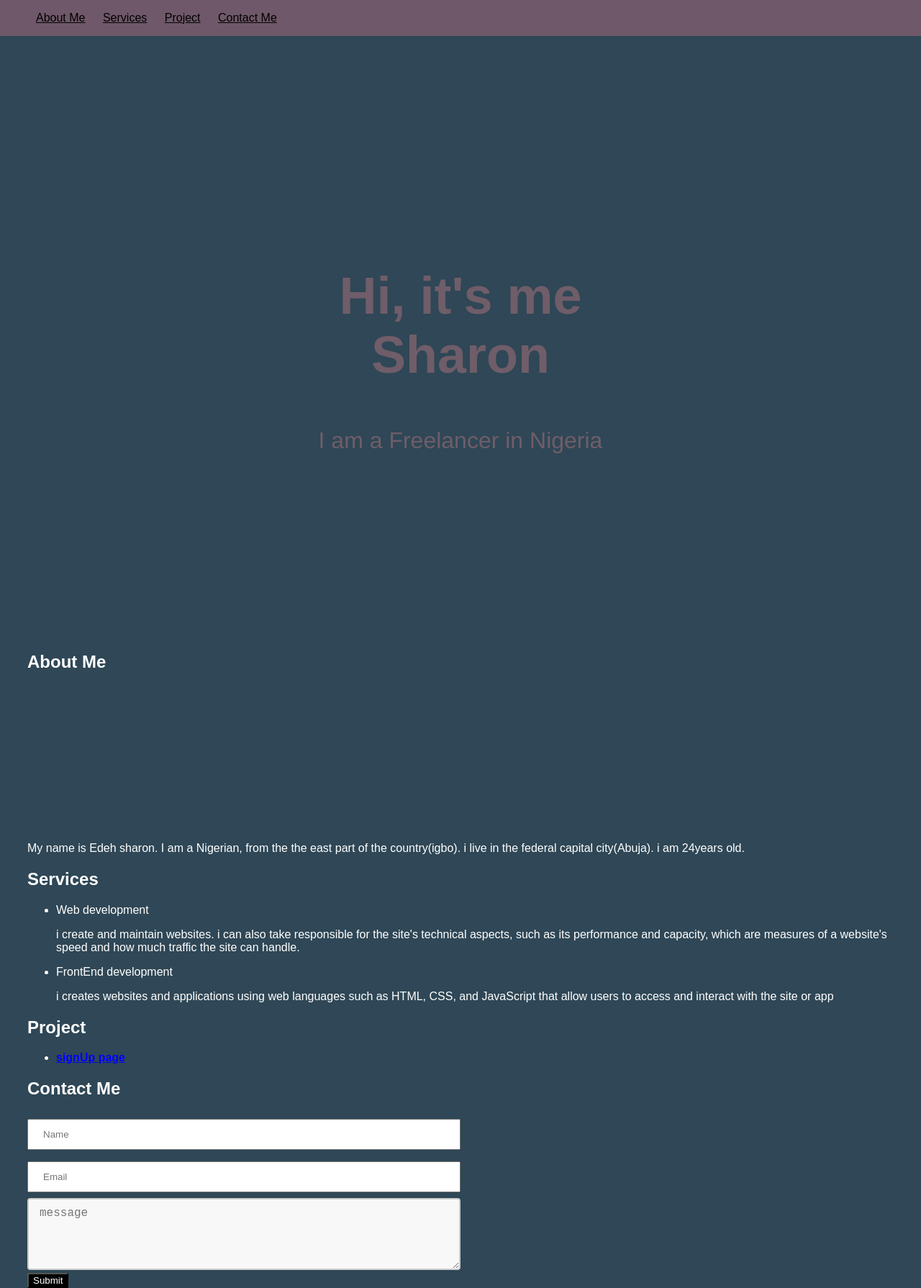
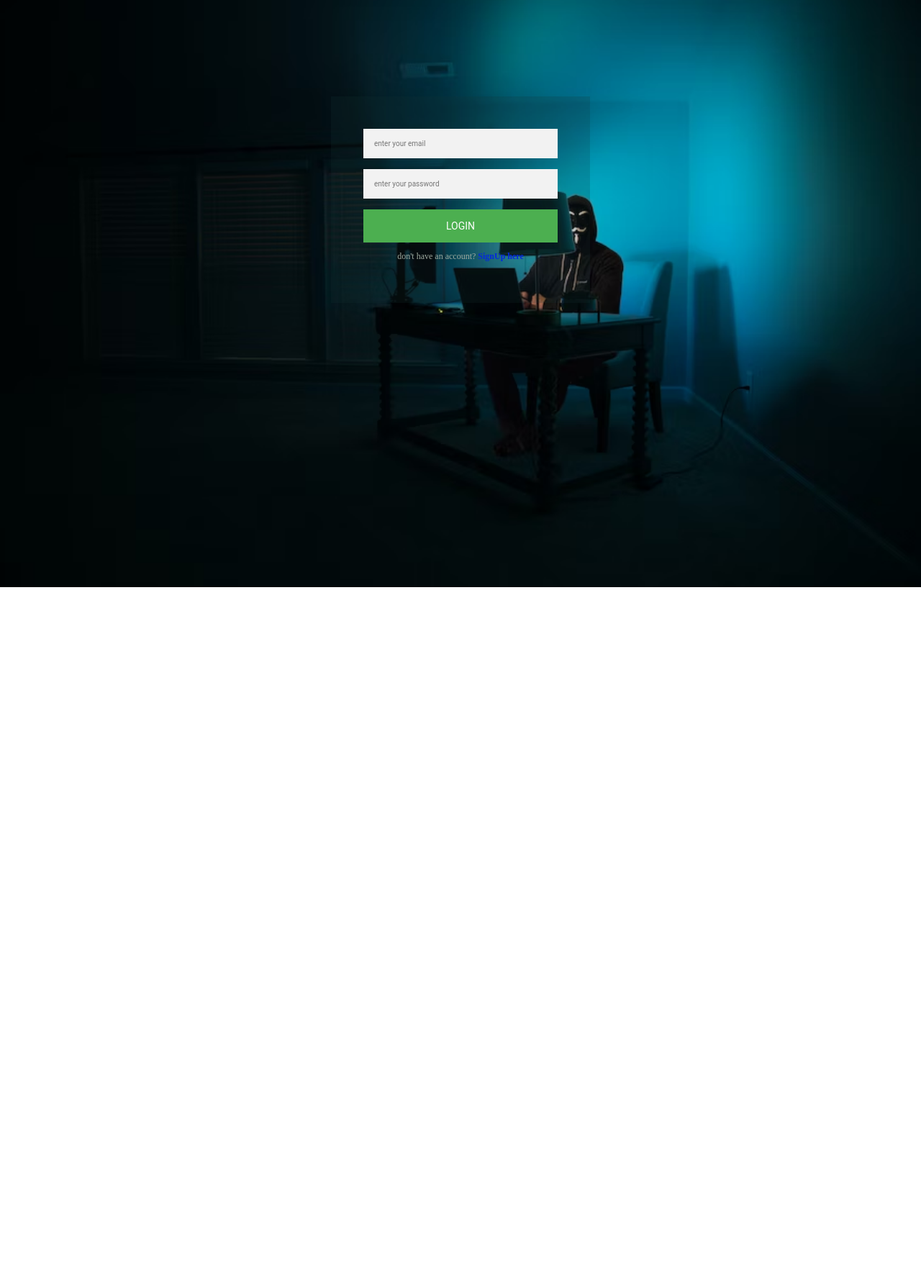
Before and after one commit to shannychi/Assignment, a plain HTML site: page index.html in a window 1280 px wide. Shown: the whole page at 72% size. After the commit the page ends 816 px from the top, so only its background shows below. Drawn offline with nearby package versions, Linux system fonts and the light colour scheme.

Commit message:
week 3 b

```diff
--- a/index.html
+++ b/index.html
@@ -4,99 +4,62 @@
 <head>
   <meta charset="utf-8">
   <meta name="viewport" content="width=device-width">
-  <title>replit</title>
+  <title>login page and registra page</title>
   <link href="style.css" rel="stylesheet" type="text/css" />
 </head>
 
 <body>
-  <header>
-  <nav class="nav-bar" id="nav">
-    <ul>
-      <li><a href="#about">About Me</a></li>
-      <li><a href="#services">Services</a></li>
-      <li><a href="#project">Project</a></li>
-      <li><a href="#contact">Contact Me</a></li>
-    </ul>
-  </nav>
-  </header>
-  <p></p>
-  <section class="img" id="home">
-    <div clas="container-img">
-      <div class="row">
-        <div class="col-ig-12 col-md-12 col-sm-12 col-xs-12 text">
-          <h2 class="title">Hi, it's me Sharon</h2>
-          <p class="pp">I am a Freelancer in Nigeria</p>
-        </div>
-      </div>
+  <div class="login-page">
+    <div class="form">
+      <form class="registra-form">
+        <input type="text" name="name" id="FirstName" placeholder="Firstname" required>
+        <input type="text" name="name" id="lastname" placeholder="LastName" required>
+        <input type="email" name="email" id="mail" placeholder="Email" required>
+        <input type="tel" name="phone" placeholder="enter your phone number" required>
+        <input type="password" name="password" id="password" placeholder="password" required>
+        <select name="gender" >
+          <option value="none" selected>Gender</option>
+          <option value="male">Male</option>
+          <option value="female">Female</option>
+          <option value="other">other</option>
+        </select>
+        <p></p>
+        <input type="date">
+            <label class="favorite">choose your favorite color
+          <input type="color">
+            </label>
+        <a href="https://sucess-page.chishanny.repl.co#">
+        <button>create account</button>
+        </a>
+        <p class="message">Already have an account? <a href="#"><strong>Login here</strong></a></p>
+      </form>
+
+      <form class="login-form">
+        <input type="email" name="email" placeholder="enter your email" required>
+        <input type="password" name="password" placeholder="enter your password" required>
+        <a href="https://sucess-page.chishanny.repl.co#">
+        <button>Login</button>
+        </a>
+        <p class="message">don't have an account? <a href="#"><strong>SignUp here</strong></a></p>
+      </form>
     </div>
-  </section>
+  </div>
 
-  <section id="about">
-    <div class="abt mt-4 pt-4">
-      <h1 class=text-centetr>About Me</h1>
-      <div class="row mt-4">
-        <div class="col">
-          <img src="/Saved Pictures//MEHL0071.JPG" class="aboutimg" alt="">
-        </div>
-        <div class="col-g-8">
-          <p>My name is Edeh sharon. I am a Nigerian, from the the east part of the country(igbo). i live in the federal
-            capital city(Abuja). i am 24years old.</p>
-        </div>
-      </div>
-    </div>
-  </section>
 
-  <section id="services">
-    <div>
-      <h1><bold>Services</bold></h1>
-      <ul>
-        <li>Web development</li>
-        <p>i create and maintain websites. i can  also  take responsible for the site's technical aspects, such as its performance and capacity, which are measures of a website's speed and how much traffic the site can handle.</p>
-<li>FrontEnd development</li>
-        <p>i creates websites and applications using web languages such as HTML, CSS, and JavaScript that allow users to access and interact with the site or app</p>
-      </ul>
-    </div>
-  </section>
 
-  <section id="project">
-    <h2>Project</h2>
-    <div class="">
-      <ul>
-        <li><a href="https://tourmaline-creponne-cce9ae.netlify.app/"><strong class="bold">signUp page</strong></a></li>
-    </div>
-  </section>
 
-  <section id="contact">
-    <div>
-      <h1>Contact Me</h1>
-      <form>
-        <input type="text" class="name" name="name" placeholder="Name" required>
-
-           <div>
-        <input type="email" class="email" name="email" placeholder="Email" required>
-           </div>
-        <div>
-        <textarea class="form-text" id="comment" name="text" placeholder="message"></textarea>
-        </div>
-      </form>
-      <button type=""submit" class="btn">Submit</button>
-    </div>
-  </section>
-
-  <footer id=footer>
-    <div>
-      <div>
-      <a href="https://twitter.com/ShanelChii" target="_blank"><i class="fa fa-twitter" style="font-size:24px"></i></a>
-      <a href="https://github.com/shannychi" target="_blank"><i class="fab fa-github"></i></a>
-    </div>
-    </div>
-  </footer>
+  <script src=" https://code.jquery.com/jquery-3.6.1.min.js"></script>
+   <script>
+     $('.message a').click(function(){
+       $('form').animate({height: "toggle", opacity: "toggle"}, "slow")
+     });
+   </script>
   <!--
   This script places a badge on your repl's full-browser view back to your repl's cover
   page. Try various colors for the theme: dark, light, red, orange, yellow, lime, green,
   teal, blue, blurple, magenta, pink!
   -->
-
+  <script src="https://replit.com/public/js/replit-badge.js" theme="blue" defer></script>
 </body>
 
 </html>
--- a/style.css
+++ b/style.css
@@ -1,85 +1,65 @@
  body {
-  height:100vh;
-   font-family: sans-serif;
-   margin-top: 40px;
-   padding: 30px;
-   background-color: #2f4756;
-   color:white;
+  background: url(/picq2.avif);
+   height: 100vh;
+   background-size: cover;
+   background-position: center;
 }
-header{
-  background-color:#6f5869;
-  position: fixed;
-  top:0;
-  right:0;
-  left:0;
-  height:50px;
-  display:flex;
-  align-items:center;
+.login-page{
+  width: 360px;
+  padding: 10% 0 0;
+  margin: auto;
 }
-header *{
-  display:inline;
+.form{
+  position: relative;
+  z-index: 1;
+  background: rgba(20, 50, 50, 0.20);
+  max-width: 360px;
+  margin: 0 auto 100px;
+  padding: 45px;
+  text-align: center;
 }
-header li{
-  margin:10px;
+.form input{
+  font-family: "Roboto", sans-serif;
+  outline: 1;
+  background: #f2f2f2;
+  width: 100%;
+  border: 0;
+  margin: 0 0 15px;
+  padding: 15px;
+  box-sizing: border-box;
+  font-size: 10px;
 }
-header li a{
-  color: black;
+.form button{
+  font-family: "Roboto", sans-serif;
+  text-transform: uppercase;
+  outline: 0;
+  background: #4CaF50;
+  width: 100%;
+  border: 0;
+  padding: 15px;
+  color: white;
+  font-size: 14px;
+  cursor: pointer;
 }
-.img{
-height:100vh;
-  background: url("/Saved Pictures//IMG_0036.JPG");
-  background-size: cover;
-  position: relative;
+.form button:hover{
+  background: #43A047;
 }
-.title{
-  font-size: 4.5rem;
-}
-.pp{
-  font-size: 2rem;
-}
-.text{
-  text-align: center;
-  position: absolute;
-  top: 50%;
-  left: 50%;
-  transform: translate(-50%, -50%);
-  color: #6f5d69;
-}
-.col{
-  width: 200px;
-  height:200px;
-    border-radius: 50%;
-  overflow: hidden;
-}
-.aboutimg{
-  width: 100%;
-
-}
-.bold{
-  color:blue;
-}
-input{
-  width:50%;
-  padding:12px 20px;
-  margin: 8px 0;
-  box-sizing: border-box;
+.form button:active{
+  background: #43A047;
 }
 
-textarea {
-  width:50%;
-  height:100px;
-  padding:10px 15px;
-  box-sizing: border-box;
-  border:2px solid #ccc;
-  border-radius:4px;
-  background-color:#f8f8f8;
-  font-size:16px;
+.form .message{
+  color: #a0aba1;
+  font-size: 12px;
 }
-.btn{
-  box-sizing: border-box;
-  color: white;
-  background-color:black;
+
+.form .message a{
+  text-decoration: none;
+  color: #0428dc;
 }
-.btn:hover{
-  background-color: greenyellow;
+.form .registra-form{
+  display: none;
 }
+.favorite{
+  color:#ceceda
+}
```
Also changed, not shown: dd.jpeg (added), picq2.avif (added), 1 other file.
